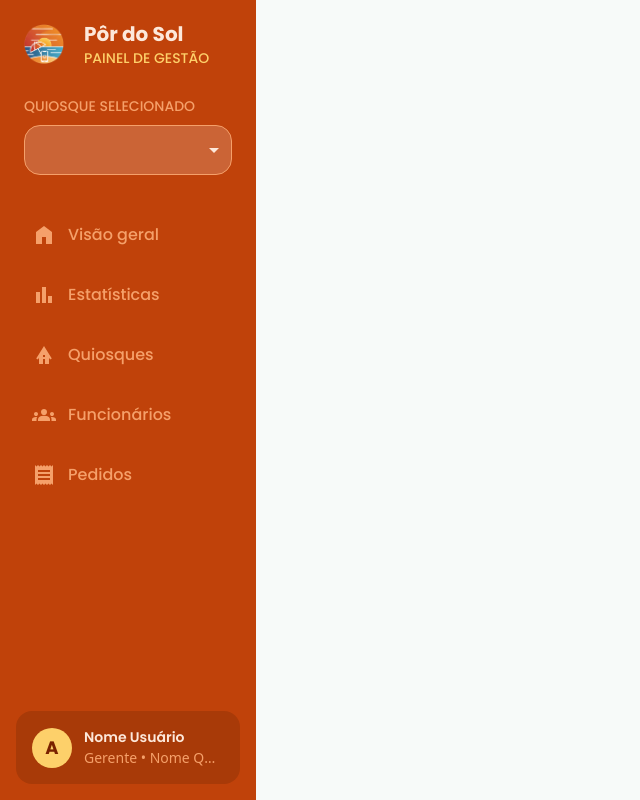
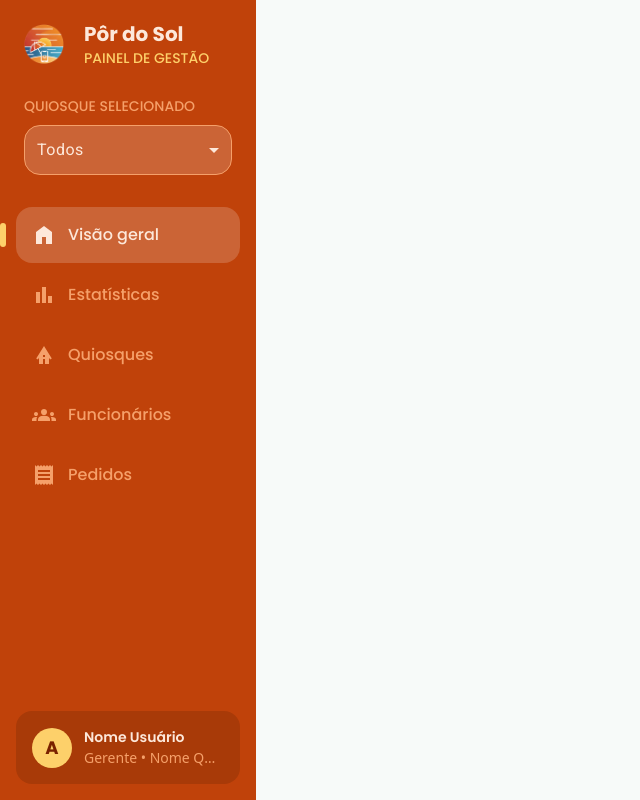
Before and after one commit to projeto-por-do-sol/por-do-sol-admin-web, an Angular app in the folder por-do-sol-admin-web/: page / in a window 1280 px wide. Shown: the whole page, without its empty margins (0-640 px from the left). Built offline with nearby package versions, Linux system fonts and the light colour scheme.

Commit message:
Alterações no select. link para seção de quiosque some quando o usuário está visualizando dados de um quiosque selecionado.

```diff
--- a/por-do-sol-admin-web/src/app/core/layout/sidebar/sidebar.html
+++ b/por-do-sol-admin-web/src/app/core/layout/sidebar/sidebar.html
@@ -14,16 +14,16 @@
     <!-- Links de Navegação -->
     <div class="my-7 px-2">
       <p class="text-secondary font-poppins font-medium">QUIOSQUE SELECIONADO</p>
-      <mat-select class="select">
-        <mat-option value="">Teste</mat-option>
-        <mat-option value="">Teste</mat-option>
-        <mat-option value="">Teste</mat-option>
+      <mat-select class="select" [(value)]="quiosqueSelecionado">
+        <mat-option value="">Todos</mat-option>
+        <mat-option value="teste">Quiosque 1</mat-option>
+        <mat-option value="teste2">Quiosque 2</mat-option>
       </mat-select>
     </div>
 
     <div class="flex overflow-scroll md:grid md:overflow-visible">
       <a class="side-bar-link shrink-0" [class.active]="paginaAtual === 'visao-geral'" (click)="paginaAtual = 'visao-geral'">
-        <svg xmlns="http://www.w3.org/2000/svg" height="20-px" viewBox="0 -960 960 960" width="24px" fill="currentColor">
+        <svg xmlns="http://www.w3.org/2000/svg" height="24px" viewBox="0 -960 960 960" width="24px" fill="currentColor">
           <path d="M160-120v-480l320-240 320 240v480H560v-280H400v280H160Z" />
         </svg>
         <p class="">Visão geral</p>
@@ -36,12 +36,14 @@
         <p class="">Estatísticas</p>
       </a>
 
+      @if(!quiosqueSelecionado){
       <a class="side-bar-link" [class.active]="paginaAtual === 'quiosques'" (click)="paginaAtual = 'quiosques'">
         <svg xmlns="http://www.w3.org/2000/svg" height="24px" viewBox="0 -960 960 960" width="24px" fill="currentColor">
           <path d="M280-120v-248l-44 70-68-42 312-500 312 500-68 42-44-70v248H520v-200h-80v200H280Zm160-280h80v-80h-80v80Z" />
         </svg>
         <p class="">Quiosques</p>
       </a>
+      }
 
       <a class="side-bar-link" [class.active]="paginaAtual === 'funcionarios'" (click)="paginaAtual = 'funcionarios'">
         <svg xmlns="http://www.w3.org/2000/svg" height="24px" viewBox="0 -960 960 960" width="24px" fill="currentColor">
--- a/por-do-sol-admin-web/src/app/core/layout/sidebar/sidebar.ts
+++ b/por-do-sol-admin-web/src/app/core/layout/sidebar/sidebar.ts
@@ -8,5 +8,7 @@ import { MatSelectModule } from '@angular/material/select';
   styleUrl: './sidebar.css',
 })
 export class Sidebar {
-  paginaAtual?: string | null
+  paginaAtual?: string = 'visao-geral'
+  quiosqueSelecionado: string = ''
+
 }
```
